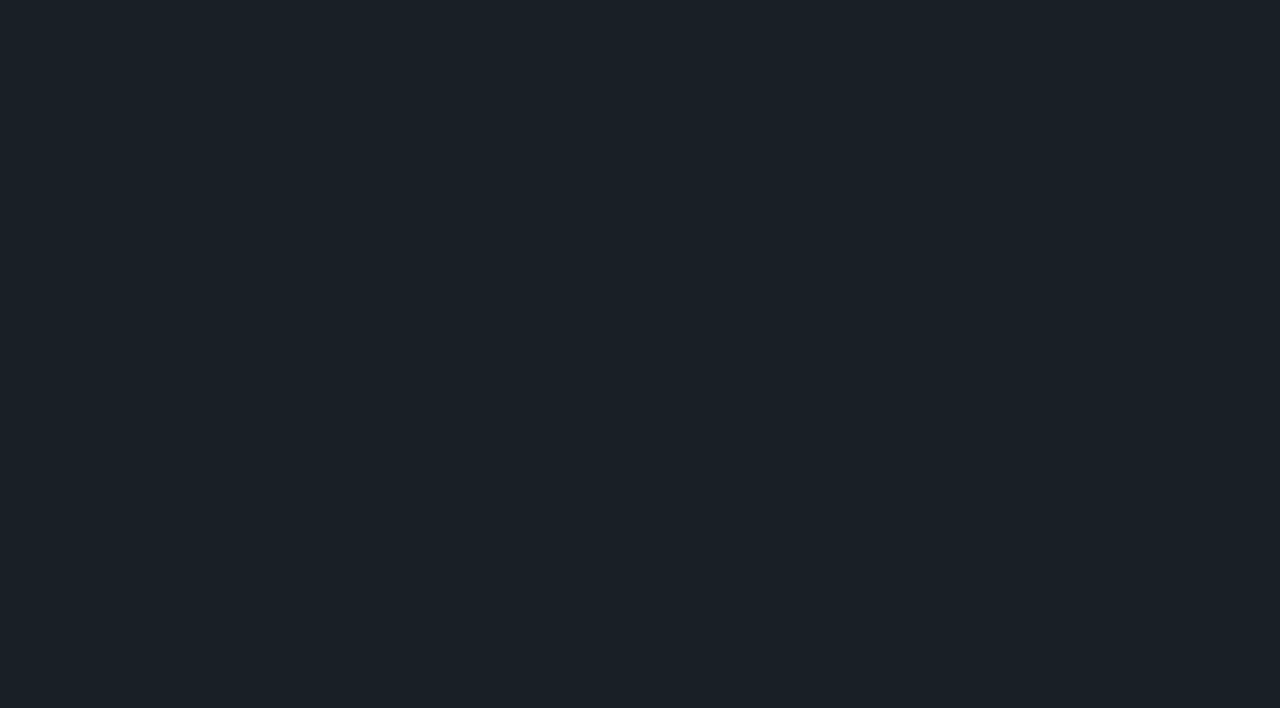
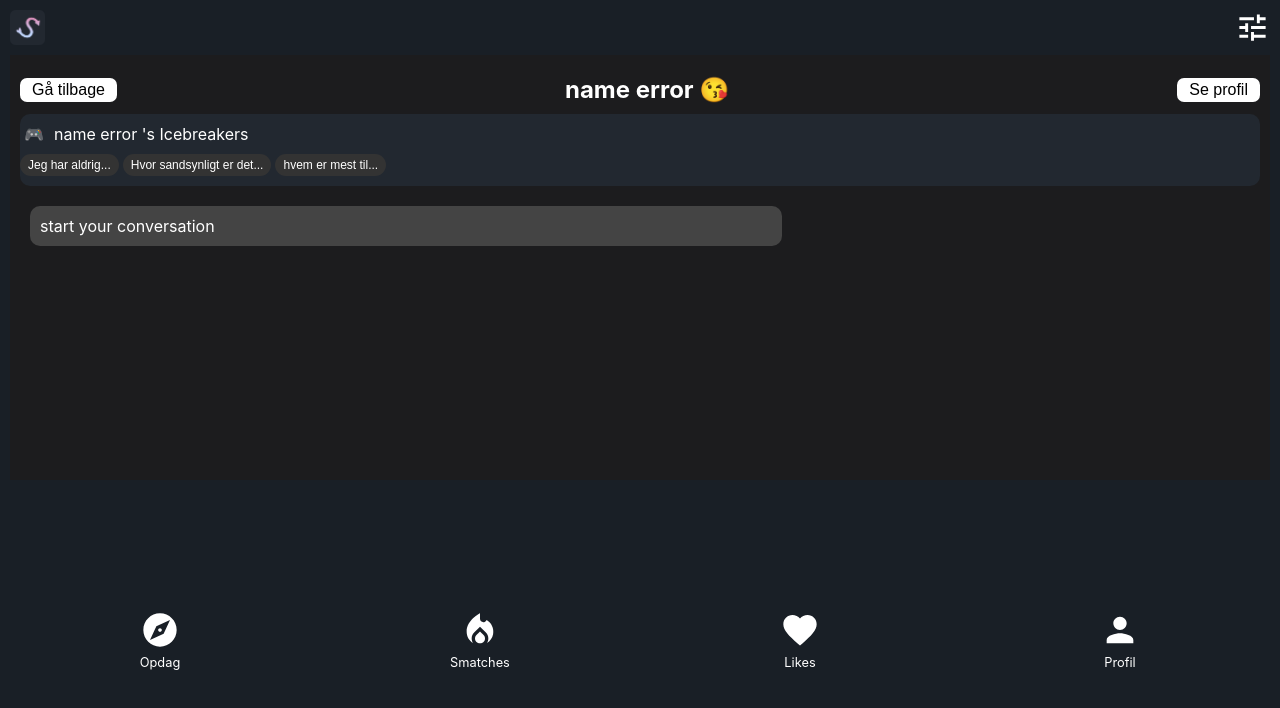
Before and after one commit to viggotico/smatches-app, a React (Vite) app: page /chat/1 in a window 1280 px wide. Before the commit this address had no page. Shown: the top 708 px of the page. Built offline with nearby package versions, Linux system fonts and the light colour scheme; what js-confetti would draw is missing.

Commit message:
page done

```diff
--- a/src/App.jsx
+++ b/src/App.jsx
@@ -4,6 +4,7 @@ import { RootLayout } from "./components/RootLayout";
 import { LikesPage } from "./pages/LikesPage";
 import { SmatchesPage } from "./pages/SmatchesPage";
 import { ProfilPage } from "./pages/ProfilPage";
+import {ChatPage} from "./pages/ChatPage"
 
 export const App = () => {
   return <BrowserRouter>
@@ -13,6 +14,8 @@ export const App = () => {
         <Route path="/smatches" element={<SmatchesPage />} />
         <Route path="/likes" element={<LikesPage />} />
         <Route path="/profil" element={<ProfilPage />} />
+        <Route path="/chat/:id" element={<ChatPage />} />
+
 
         {/* andre */}
 
--- /dev/null
+++ b/src/css/ChatPage.css
@@ -0,0 +1,119 @@
+.chat-page{
+    display: flex;
+    flex-direction: column;
+    overflow-y: hidden;
+    height: var(--section-height);
+    background-color: #1c1c1e;
+    color: white;
+    padding: 10px;
+}
+
+.chat-header{
+    display: flex;
+    justify-content: space-between;
+    align-items: center;
+    padding: 10px 0;
+}
+
+.back-button, .profile-button{
+    background: white;
+    color: black;
+    border: none;
+    font-size: 16px;
+    cursor: pointer;
+    padding: 3px 12px;
+    border-radius: 7px;
+}
+
+.icebreakers{
+    display: flex;
+    flex-direction: column;
+    gap: 10px;
+    overflow-x: auto;
+    padding: 10px 0;
+    background-color: #222830;
+    border-radius: 10px;
+}
+
+.icebreakers p {
+    color: white;
+}
+.icebreakers span {
+    display: flex;
+    flex-direction: row;
+    gap: 10px;
+    padding-left: 4px;
+}
+.button-container {
+    display: flex;
+    gap: 4px;
+}
+.icebreakers button{
+    background: #333;
+    color: white;
+    border: none;
+    padding: 4px 8px ;
+    border-radius: 20px;
+    cursor: pointer;
+    font-size: 12px;
+
+}
+
+.chat-messages{
+    flex: 1;
+    padding: 10px;
+    padding-top: 20px;
+    overflow-y: auto;
+}
+
+.message{
+    max-width: 60%;
+    padding: 10px;
+    border-radius: 10px;
+    margin-bottom: 10px;
+}
+
+.received {
+    background: #444;
+    color: white;
+    align-self: flex-start;
+}
+
+.chat-input {
+    display: flex;
+    padding: 10px 0;
+}
+
+.chat-input input{
+    flex: 1;
+    padding: 8px;
+    border-radius: 20px;
+    border: none;
+    margin-right: 10px;
+}
+
+.send-button {
+    background: #444;
+    color: white;
+    border: none;
+    padding: 8px 12px;
+    border-radius: 20px;
+    cursor: pointer;
+}
+
+.feedContainerLeft{
+    width: 100%;
+}
+.feedContainerRight{
+    display: flex;
+    justify-content: flex-end;
+    width: 100%;
+}
+.feedMsg{
+    background-color:#444;
+    max-width: 60%;
+    padding: 10px;
+    border-radius: 10px;
+    margin-bottom: 10px;
+
+}
--- a/src/css/SmatchesPage.css
+++ b/src/css/SmatchesPage.css
@@ -1,3 +1,4 @@
+
 .outlet{
     display: flex;
     flex-direction: column;
@@ -29,6 +30,8 @@ div.scrollmenu {
     height: auto;
     display: block;
     border-radius: 10px;
+
+
 }
 
 .profile-info-container {
@@ -44,6 +47,7 @@ div.scrollmenu {
     gap: 8px;
     border-radius: 10px 10px 0 0;
     align-self: flex-end;
+
 }
 
 .profile-info {
@@ -78,6 +82,12 @@ img {
     height: auto;
     width: 100%;
 }
+.img{
+    height: 350px;
+    /* width: 100%; */
+    background-position: center center;
+    background-size: cover;
+}
 
 
 
@@ -88,6 +98,10 @@ img {
     border-radius: 10px;
     padding: 2%;
 
+}
+.p-msg{
+    height: 20px;
+    width: 260px;
 }
 .row-1{
     display: flex;
@@ -108,11 +122,21 @@ img {
     border-radius: 10px;
 
 }
-.mesg-box-container img{
+/* .mesg-box-container img{
     height: auto;
     width: 13%;
     border-radius: 50%;
+} */
+
+.icon-img{
+    height: 50px;
+    width: 500px;
+    border-radius: 50%;
+    background-position: center center;
+    background-size: cover;
 }
+
+
 
 .info-msg-contianer{
     display: flex;
@@ -124,6 +148,7 @@ img {
     flex-direction: row;
     padding: 4%;
 
+
 }
 
 .info-msg-contianer, h2, p {
--- /dev/null
+++ b/src/pages/ChatPage.jsx
@@ -0,0 +1,111 @@
+import { useLocation, useParams } from "react-router-dom"
+import "../css/ChatPage.css"
+import { useNavigate } from "react-router-dom";
+import { useState } from "react";
+import { useRef } from "react";
+import { useEffect } from "react";
+
+const getMessagesData = (id) => {
+    const msg = localStorage.getItem(`chat-${id}`);
+    return msg ? JSON.parse(msg) : [];
+}
+
+const setMessagesData = (id, value) => {
+    const msg = JSON.stringify(value ?? []);
+    localStorage.setItem(`chat-${id}`, msg);
+}
+
+export const ChatPage = () => {
+    const { id } = useParams();
+    const location = useLocation();
+    const initialMessage = location.state?.initialMessage || "start your conversation"
+    const initialName = location.state?.initialName ||  "name error "
+
+    const textInputRef = useRef();
+    const sendButtonRef = useRef();
+    const [messages, setMessages] = useState(getMessagesData(id));
+    const navigate = useNavigate()
+
+    const goBackToSmatchesPage = () => {
+        navigate("/smatches")
+    };
+
+    const scrollToLastMessage = () => {
+        setTimeout(() => {
+            const items = document.querySelectorAll('.feedMsg');
+            if (!items.length) return;
+            const itemsArr = Array.from(items);
+            const lastItem = itemsArr[itemsArr.length - 1];
+            lastItem?.scrollIntoView(false);
+        }, 150);
+    }
+
+    const handleSendMsg = () => {
+        setMessages(prev => {
+            if (!textInputRef.current?.value) return prev;
+            const msg = [...prev, textInputRef.current?.value];
+            setMessagesData(id, msg);
+            scrollToLastMessage();
+            return msg;
+        });
+    }
+
+    useEffect(() => {
+        let hasSentMsg = false;
+        const sendMsg = (e) => {
+            if (hasSentMsg) return;
+            if (e.key === "Enter") {
+              e.preventDefault();
+              sendButtonRef.current?.click();
+              scrollToLastMessage();
+              hasSentMsg = true;
+              setTimeout(() => {
+                hasSentMsg = false;
+              }, 500);
+            }
+        }
+
+        textInputRef.current?.addEventListener('keypress', sendMsg);
+
+        return () => {
+            textInputRef.current?.removeEventListener('keypress', sendMsg);
+        }
+    }, []);
+
+    return (
+    <div className="chat-page">
+        <div className="chat-header">
+            <button className="back-button"
+
+            onClick={goBackToSmatchesPage}
+            >Gå tilbage</button>
+            <h2 style={{color: "white"}}>{initialName}😘</h2>
+            <button className="profile-button">Se profil</button>
+        </div>
+
+        <div className="icebreakers">
+            <span>🎮 <p>{initialName}'s Icebreakers</p></span>
+                <div className="button-container" >
+            <button>Jeg har aldrig...</button>
+            <button>Hvor sandsynligt er det...</button>
+            <button>hvem er mest til...</button>
+                </div>
+        </div>
+
+        <div className="chat-messages">
+            <div className="message received">{initialMessage}</div>
+            {/* additionl messages can be dynamically added here */}
+            {messages?.map((msg, i) => {
+                return  <div key={i} className="feedContainerRight">
+                    <div className="feedMsg">{msg}</div>
+                </div>
+            })}
+        </div>
+
+        <div className="chat-input">
+            <input ref={textInputRef} type="text" placeholder="Skriv en besked..."/>
+            <button ref={sendButtonRef} onClick={handleSendMsg} className="send-button">➤</button>
+        </div>
+    </div>
+    );
+};
--- a/src/pages/SmatchesPage.jsx
+++ b/src/pages/SmatchesPage.jsx
@@ -1,12 +1,17 @@
 import "../css/SmatchesPage.css";
 import testImg from "../assets/people/self/pexels-jonaorle-5673896.jpg";
 import ali from "../assets/people/ali/pexels-ali-akash-3515575-5253668.jpg";
-import bilal from "../assets/people/bruno/pexels-brunogobofoto-5424795.jpg";
+import bilal from "../assets/people/bilal/pexels-mwabonje-1510529.jpg";
 import bruno from "../assets/people/bruno/pexels-brunogobofoto-5424795.jpg";
+// import { Navigate } from "react-router-dom";
+import { useNavigate } from "react-router-dom";
 
 export const SmatchesPage = () => {
+    const navigate = useNavigate()
+
+
     //  demo purposes, test profiles
-    const profiles = [
+  const profiles = [
         { id: 1, imageUrl: ali, distance: "3.2 km", location: "Aarhus N", name: "Ali", age: 27 },
         { id: 2, imageUrl: bilal, distance: "5.4 km", location: "Copenhagen", name: "Bilal", age: 24 },
         { id: 3, imageUrl: bruno, distance: "1.9 km", location: "Odense", name: "Bruno", age: 30 },
@@ -14,10 +19,22 @@ export const SmatchesPage = () => {
 
     // Message data
     const nyeBeskeder = [
-        { id: 1, imgIcon: bilal, name: "Bilal", message: "haha, hvordan kan det være..." },
-        { id: 2, imgIcon: ali, name: "Ali", message: "haha, hvordan kan det være..." },
-        { id: 3, imgIcon: bruno, name: "Bruno", message: "haha, hvordan kan det være..." },
+        { id: 1, imageUrl: bilal, name: "Bilal", message: "Du er så flot, at jeg helt glemte min scorereplik." },
+        { id: 2, imageUrl: ali, name: "Ali", message: "Skal vi mødes eller bare blive ved med at flirte gennem skærmen?" },
+        { id: 3, imageUrl: bruno, name: "Bruno", message: "Er du en magnet? For jeg er utrolig tiltrukket af dig" },
     ];
+
+    // navigate message,name
+    const handleOpenChatWithDetails = (msg) => {
+        navigate(`/chat/${msg.id}`, {
+            state: {
+                initialMessage: msg.message,
+                initialName: msg.name
+            }});
+    };
+
+
+
 
     return (
         <>
@@ -38,7 +55,7 @@ export const SmatchesPage = () => {
                     </div>
                 ))}
             </div>
-
+            {/* messages List */}
             <div className="message-container">
                 <div className="row-1">
                     <h3>Nye beskeder</h3>
@@ -47,7 +64,13 @@ export const SmatchesPage = () => {
 
                 <div className="row-2">
                     {nyeBeskeder.map((msg) => (
-                        <MessageBox key={msg.id} imgIcon={msg.imgIcon} name={msg.name} message={msg.message} />
+                        <MessageBox
+                        key={msg.id}
+                        name={msg.name}
+                        message={msg.message}
+                        imageUrl={msg.imageUrl}
+                        onClick={() => handleOpenChatWithDetails(msg)}
+                        />
                     ))}
                 </div>
             </div>
@@ -55,9 +78,16 @@ export const SmatchesPage = () => {
     );
 };
 
-const ProfileImage = ({ imageUrl }) => (
+
+
+ const ProfileImage = ({ imageUrl }) => (
     <div className="profile-image">
-        <img src={imageUrl} alt="Profile" />
+        <img src={imageUrl} alt="Profile"/>
+        <div className="img" style={{ backgroundImage: `url('${imageUrl}')` }}></div>
+        {/* <div className="img" style={{ backgroundImage: `url('${bilal}')` }}></div>
+        <div className="img" style={{ backgroundImage: `url('${bruno}')` }}></div> */}
+
+
     </div>
 );
 
@@ -67,14 +97,15 @@ const ActionButton = ({ text, emoji }) => (
     </button>
 );
 
-// individual message boxes
-const MessageBox = ({ imgIcon, name, message }) => (
-    <div className="mesg-box-container">
+// MessageBox Component
+const MessageBox = ({ name, message, onClick, imageUrl }) => (
+    <div className="mesg-box-container" onClick={onClick}>
         <div className="img-text-container">
-            <img src={imgIcon} alt={name} />
+            <div className="icon-img" style={{ backgroundImage: `url('${imageUrl}')` }}></div>
+
             <div className="info-msg-contianer">
                 <h3>{name}</h3>
-                <p>{message}</p>
+                <p className="p-msg">{message}</p>
             </div>
         </div>
     </div>
```
